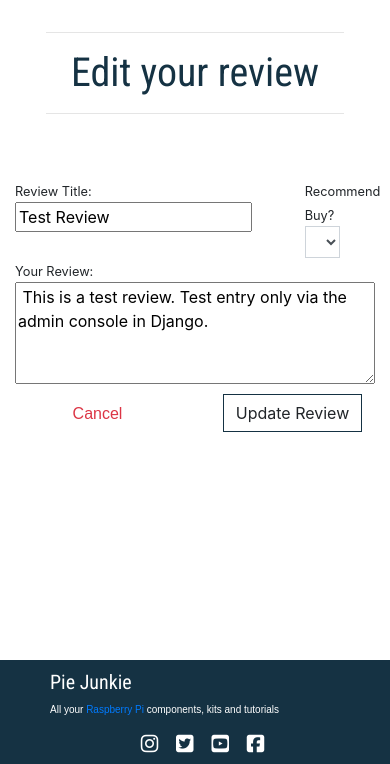
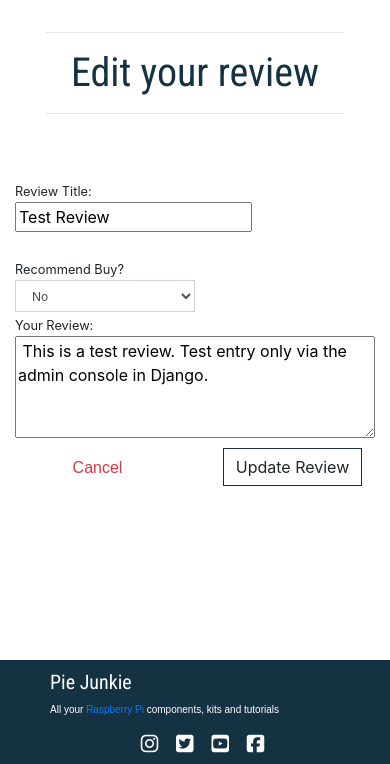
Before and after one commit to meltaylor78/pie_junkie, a Django app: page /products/edit_review/3/1/ in a window 390 px wide. Shown: the part 80-844 px from the top of the page. Run offline with Django 3.2, Linux system fonts and the light colour scheme; a user stored in the database is signed in; data comes from the database, SQL or seed files in the repository; some libraries are stand-ins or nearby versions.

Commit message:
fixed issuw with drop being to small on mobile screens. Move the dropd down selector to its own line on small screen

```diff
--- a/products/templates/products/edit_review.html
+++ b/products/templates/products/edit_review.html
@@ -25,7 +25,7 @@
     </div>
     <div class="container-fluid mb-5">
         <div class="row">
-            <div class="col-lg-6 offset-lg-3 text-left">
+            <div class="col-12 col-md-6 offset-md-3 text-left">
                 <form method="POST" action="#">
                     {% csrf_token %}
                     <div class="form-row">
@@ -34,7 +34,7 @@
                             <input type="text" id="title" name="title" value="{{ form.title.value }}" id='id_title' class="w-100" required>
                                 <label for="title"></label>
                         </div>
-                        <div class="col-4 pl-5">
+                        <div class="col-12 col-md-4 pl-md-3">
                             <small>Recommend Buy?</small>
                             {% if form.recommend.value == "Yes" %}
                                 <select class="form-control rounded-0 w-50 recommended_drop_down"
```
